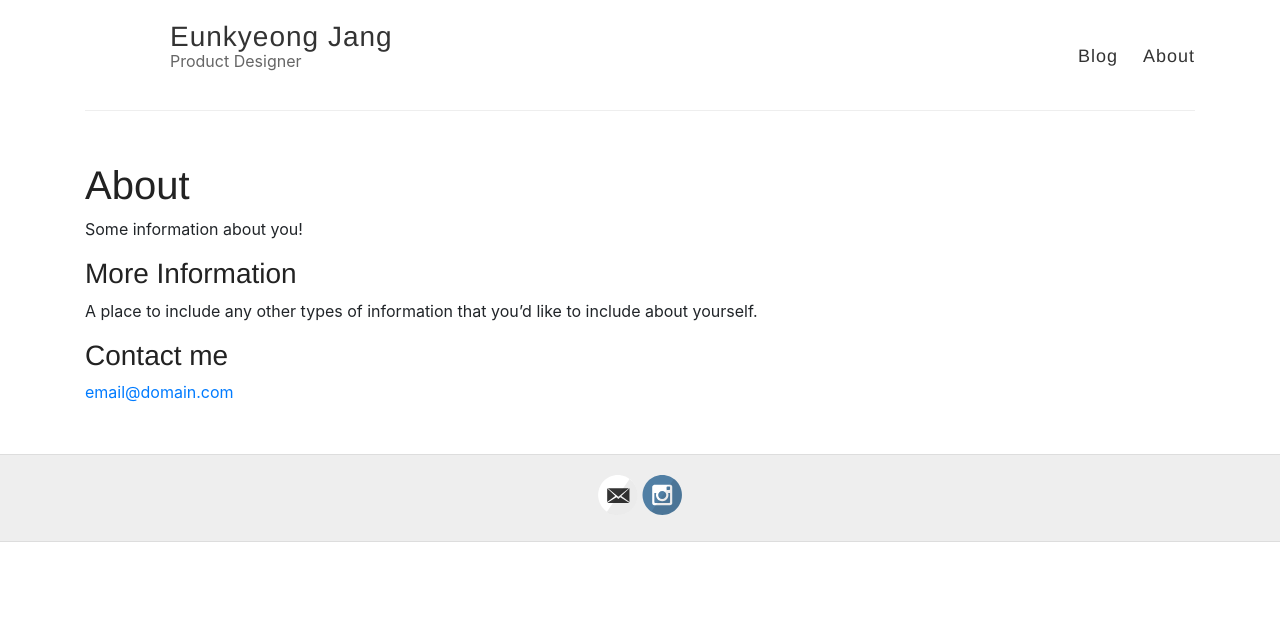
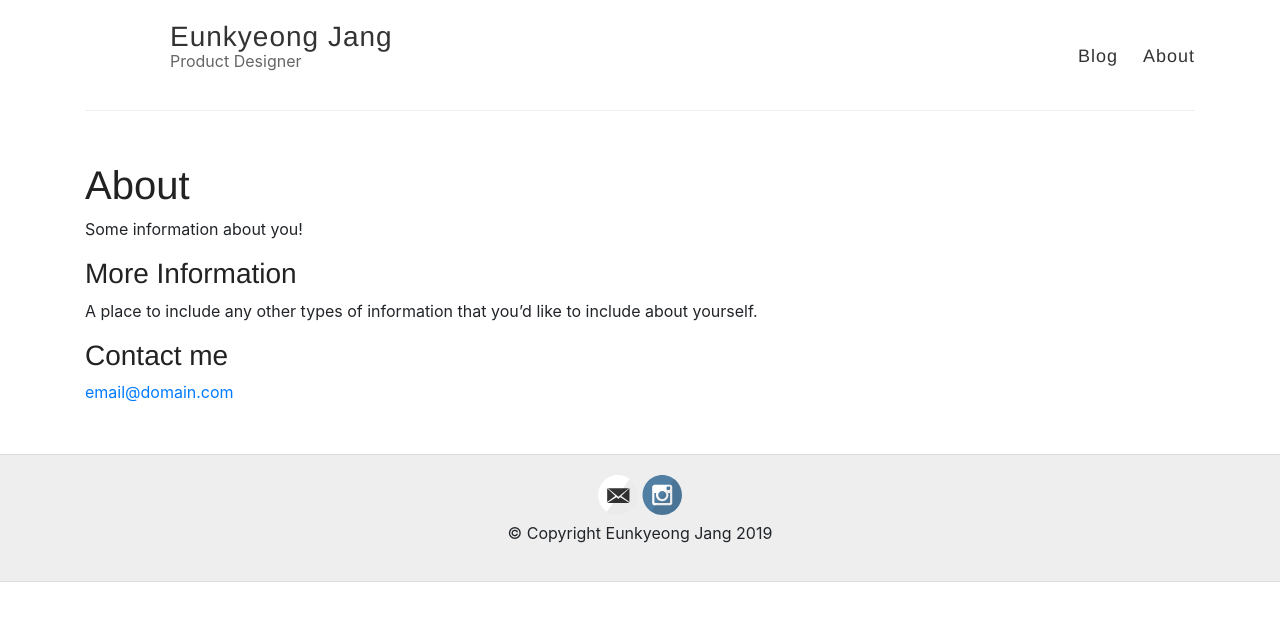
Before and after one commit to Ungkiki/Portfolio, a Jekyll site: the page built from about.md, in a window 1280 px wide. Shown: the top 621 px of the page. Built offline with Jekyll 4.4.1, drawn with Linux system fonts in a browser that asks for light colours; nearby versions of some CDN libraries.

Commit message:
copyright 추가

```diff
--- a/_layouts/default.html
+++ b/_layouts/default.html
@@ -54,6 +54,7 @@
       <div class="container">
         <footer class="footer">
           {% include svg-icons.html %}
+          <p>&copy; Copyright Eunkyeong Jang 2019</p>
         </footer>
       </div>
     </div>
```
